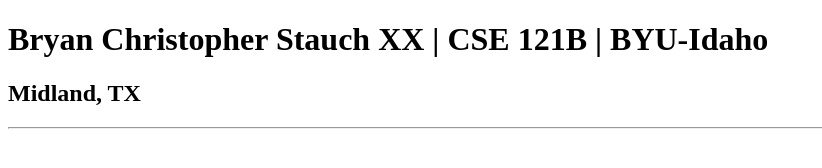
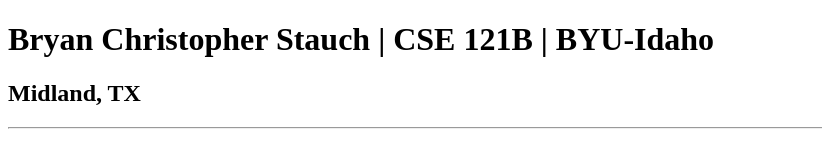
Before and after one commit to Nubi1kenobi/CSE121b, a plain HTML site: page index.html in a window 1280 px wide. Shown: the whole page, without its empty margins (0-822 px from the left). Drawn offline with Linux system fonts and the light colour scheme.

Commit message:
FINALLY!

```diff
--- a/index.html
+++ b/index.html
@@ -3,10 +3,10 @@
 <head>
     <meta charset="UTF-8">
     <meta name="viewport" content="width=device-width, initial-scale=1.0">
-    <title>Bryan Christopher XXX Stauch | CSE 121B | BYU-Idaho</title>
+    <title>Bryan Christopher Stauch | CSE 121B | BYU-Idaho</title>
 </head>
 <body>
-    <h1>Bryan Christopher Stauch XX | CSE 121B | BYU-Idaho</h1>
+    <h1>Bryan Christopher Stauch | CSE 121B | BYU-Idaho</h1>
     <h2>Midland, TX</h2>
     <hr>
 </body>
```
